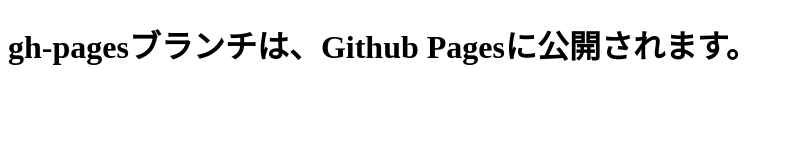
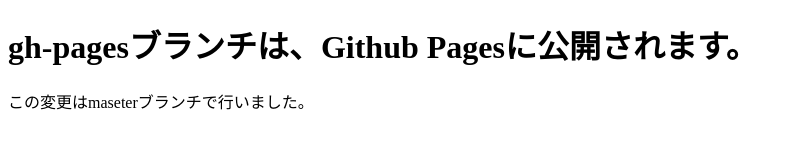
Before and after one commit to kosuke-ikeura/git-study, a plain HTML site: page index.html in a window 1280 px wide. Shown: the whole page, without its empty margins (0-793 px from the left). Drawn offline with Linux system fonts and the light colour scheme.

Commit message:
これはmasterによって行われた

```diff
--- a/index.html
+++ b/index.html
@@ -6,5 +6,6 @@
 </head>
 <body>
     <h1>gh-pagesブランチは、Github Pagesに公開されます。</h1>
+    <p>この変更はmaseterブランチで行いました。</p>
 </body>
 </html>
```
